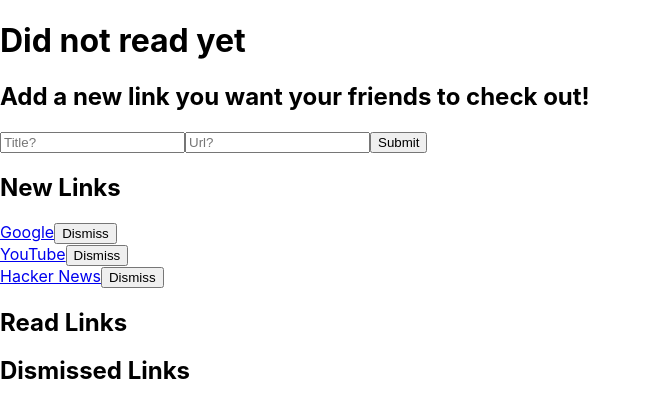
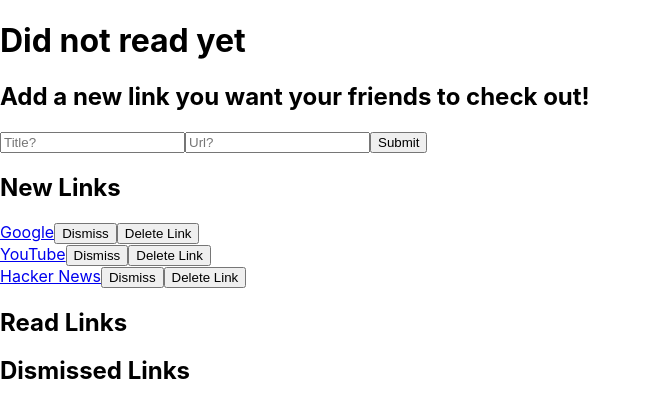
Before and after one commit to remarcable/did-not-read-yet, a React (Create React App) app in the folder client/: page / in a window 1280 px wide. Shown: the top 418 px of the page, without its empty margins (0-651 px from the left). Built offline with nearby package versions, Linux system fonts and the light colour scheme.

Commit message:
Added DeleteLink functionality App.js and added appropriate buttons to DisplayLink component  - now Users are able to delete links by clicking on the delete button

```diff
--- a/client/src/App.js
+++ b/client/src/App.js
@@ -44,7 +44,12 @@ class App extends PureComponent {
       return { links: linksCopy, idCounter: state.idCounter + 1 };
     });
   };
-
+  deleteLink = id => {
+    let linksCopy = [...this.state.links];
+    linksCopy = linksCopy.filter(element => id !== element.id);
+    console.log(linksCopy);
+    this.setState({ links: linksCopy });
+  };
   updateSingleLink = (id, updatedFields) => {
     this.setState(({ links }) => {
       return {
@@ -74,6 +79,7 @@ class App extends PureComponent {
         markAsRead={this.markAsRead}
         dismissLink={this.dismissLink}
         undismissLink={this.undismissLink}
+        deleteLink={this.deleteLink}
       />
     );
 
--- a/client/src/components/DisplayLink/index.js
+++ b/client/src/components/DisplayLink/index.js
@@ -1,6 +1,12 @@
 import React from 'react';
 
-const DisplayLink = ({ link, markAsRead, dismissLink, undismissLink }) => {
+const DisplayLink = ({
+  link,
+  markAsRead,
+  dismissLink,
+  undismissLink,
+  deleteLink,
+}) => {
   const { id, title, url, dismissed } = link;
 
   return (
@@ -18,6 +24,7 @@ const DisplayLink = ({ link, markAsRead, dismissLink, undismissLink }) => {
       ) : (
         <button onClick={() => dismissLink(id)}>Dismiss</button>
       )}
+      <button onClick={() => deleteLink(id)}>Delete Link</button>
     </div>
   );
 };
```
